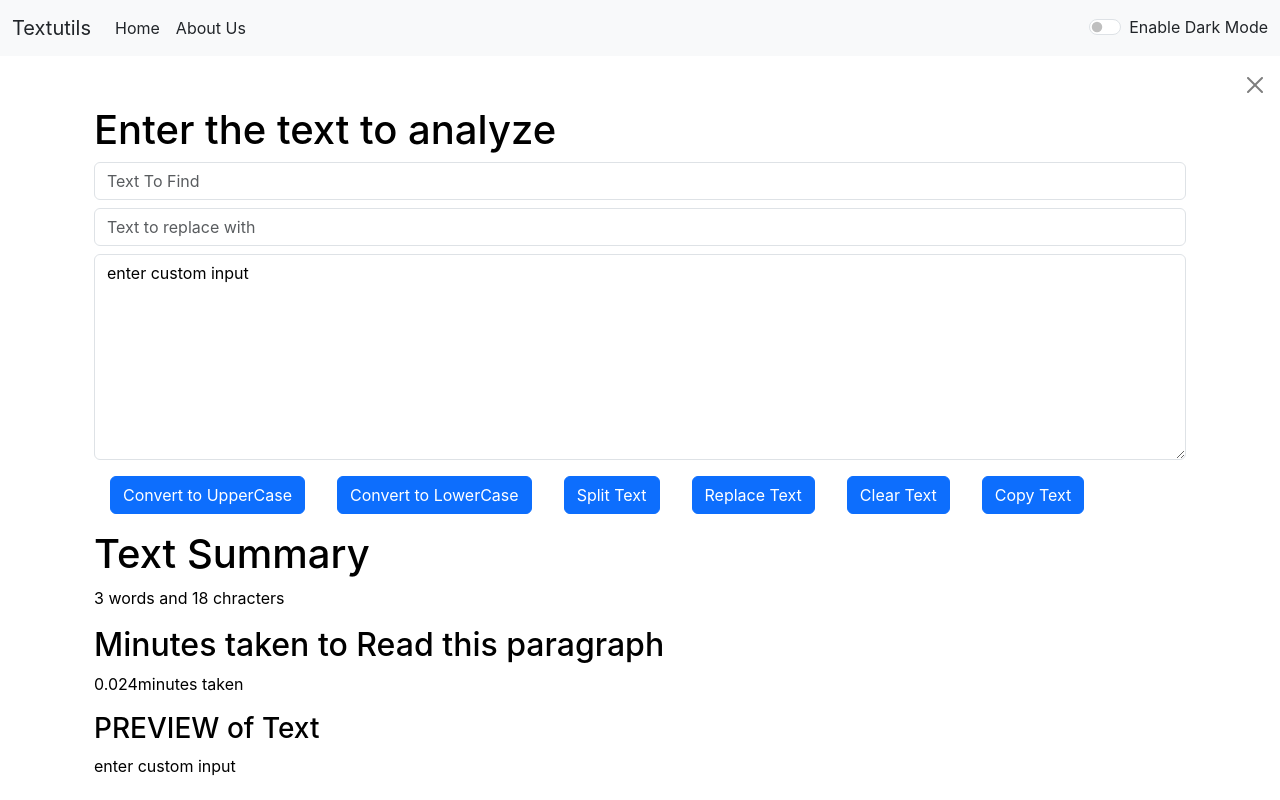
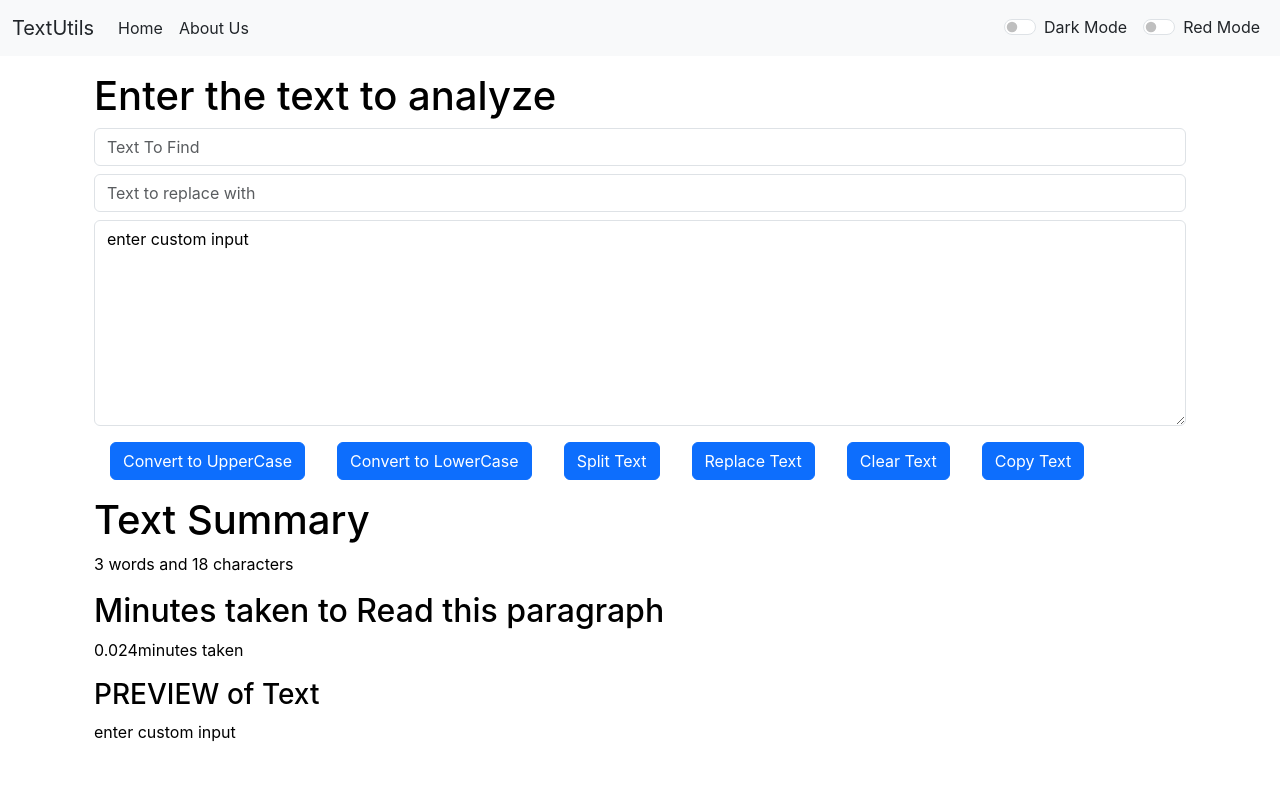
Before and after one commit to rkbharti/textUtils, a React (Create React App) app in the folder textutils/: page / in a window 1280 px wide. Built offline with nearby package versions, Linux system fonts and the light colour scheme.

Commit message:
make two toglle button for change theme as red , dark , and contant one is light mode  and fix bug of showing 1 character  as there were no text in text fiels

```diff
--- a/textutils/src/App.js
+++ b/textutils/src/App.js
@@ -1,62 +1,61 @@
 import { useState } from 'react';
-import  './App.js'
-// import AboutUs from './customComponents/AboutUs.js';
-import Navbar from './customComponents/Navbar.js'
-import Textform from './customComponents/Textform.js'
-import Alert from './customComponents/Alert.js'
+import './App.css';
+import Navbar from './customComponents/Navbar.js';
+import Textform from './customComponents/Textform.js';
+import Alert from './customComponents/Alert.js';
+// import Aboutus from './customComponents/Aboutus.js';
 
 function App() {
+  // State for theme management
+  const [mode, setMode] = useState('light');
+  const [alert, setAlert] = useState(null);
 
-   const[mode , setMode]= useState('light');{/*Initialize mode state with 'light' as default value*/}
-        // mode = current value, setMode = function to update it
-    const[alert , setAlert] = useState('null');
+  // Unified alert system
+  const showAlert = (message, type) => {
+    setAlert({ msg: message, type });
+    setTimeout(() => setAlert(null), 3000);
+  };
 
-       //set the setalert as method and use alert as an object
-        const showAlert = (message ,type) =>
-          setAlert({
-               msg :message,
-               type :type
-          })
-          setTimeout(() => {
-            setAlert("null");
-          }, 3000);
-
-   const toggleMode = ()=>{
-       if (mode === 'light' ) {
-           setMode ('dark');
-           document.body.style.backgroundColor='#042743'; // Dark blue background
-           document.body.style.color = 'white'; // Light text for dark mode
-           showAlert("Dark Mode is Enabled" ,"Success")
-       }
-       else {
-        setMode('light');
-        document.body.style.backgroundColor='white';  // Light background
-        document.body.style.color = 'black';  // Dark text for light mode
-         showAlert("Light Mode is Enabled" ,"Success")
-       }
-   }
+  // Theme toggle functions
+  const toggleMode = (selectedMode) => {
+    // Reset to light mode if clicking the currently active mode
+    if (mode === selectedMode) {
+      setMode('light');
+      document.body.style.backgroundColor = 'white';
+      document.body.style.color = 'black';
+      showAlert("Light Mode Enabled", "success");
+    }
+    // Otherwise set to selected mode
+    else {
+      setMode(selectedMode);
+      if (selectedMode === 'dark') {
+        document.body.style.backgroundColor = '#042743';
+        document.body.style.color = 'white';
+        showAlert("Dark Mode Enabled", "success");
+      } else if (selectedMode === 'red') {
+        document.body.style.backgroundColor = '#8B0000';
+        document.body.style.color = '#FFD700';
+        showAlert("Red Mode Enabled", "success");
+      }
+    }
+  };
   return (
-    // React Fragment (<>...</>) allows grouping without extra DOM nodes
     <>
-    {/* <Navbar  title= "Textutils"
-            aboutus="About Us" /> */}
-    <Navbar  title= "Textutils"
-             mode = {mode}
-             toggleMode= {toggleMode}
-
-             aboutus="About Us" />
-
-              <Alert alert ={alert}/>
-     <div className={`container my-3 text-${mode === 'light' ? 'dark' : 'light'}`}>  {/*Uses Template Literals for string manipulation */}
-            { <Textform  showAlert= {showAlert}heading =" Enter the text to analyze"
-                    mode = {mode}
-            />}
-              {/* <AboutUs/> */}
-    </div>
-
-
+      <Navbar
+        title="TextUtils"
+        aboutus="About Us"
+        mode={mode}
+        toggleMode={toggleMode}
+      />
+      <Alert alert={alert} />
+      <div className={`container my-3 text-${mode === 'light' ? 'dark' : 'light'}`}>
+        <Textform
+          heading="Enter the text to analyze"
+          mode={mode}
+          showAlert={showAlert}
+        />
+      </div>
     </>
-
   );
 }
 
--- a/textutils/src/customComponents/Alert.js
+++ b/textutils/src/customComponents/Alert.js
@@ -4,7 +4,11 @@ function Alert(props) {
     return(
             props.alert && <div className={`alert alert-${props.alert.type} alert-dismissible fade show`} role="alert">
                 <strong>{props.alert.type}</strong> {props.alert.msg}
-                <button type="button" className="btn-close" data-bs-dismiss="alert" aria-label="Close"></button>
+            </div>
+    )
+    return(
+            props.redAlert && <div className={`alert alert-${props.redAlert.type} alert-dismissible fade show`} role="alert">
+                <strong>{props.redAlert.type}</strong> {props.redAlert.msg}
             </div>
     )
 }
--- a/textutils/src/customComponents/Navbar.js
+++ b/textutils/src/customComponents/Navbar.js
@@ -1,48 +1,70 @@
 import React from 'react';
 import PropTypes from 'prop-types';
 
-export default function Navbar(props) {
-  // Determine text color based on mode
-  const textColor = props.mode === 'dark' ? 'light' : 'dark';
+export default function Navbar({ title, aboutus, mode, toggleMode }) {
+  // Dynamic text color calculation
+  const textColor = mode === 'light' ? 'dark' : 'light';
 
   return (
-    <div>
-      <nav className={`navbar navbar-expand-lg navbar-${props.mode} bg-${props.mode}`}>
+    <nav className={`navbar navbar-expand-lg navbar-${mode} bg-${mode}`}>
       <div className="container-fluid">
-          <a className={`navbar-brand text-${textColor}`} href="/">{props.title}</a>
-          <button className="navbar-toggler" type="button" data-bs-toggle="collapse" data-bs-target="#navbarSupportedContent" aria-controls="navbarSupportedContent" aria-expanded="false" aria-label="Toggle navigation">
+        <a className={`navbar-brand text-${textColor}`} href="/">{title}</a>
+
+        <button className="navbar-toggler" type="button" data-bs-toggle="collapse" data-bs-target="#navbarSupportedContent">
           <span className="navbar-toggler-icon"></span>
         </button>
+
         <div className="collapse navbar-collapse" id="navbarSupportedContent">
           <ul className="navbar-nav me-auto mb-2 mb-lg-0">
             <li className="nav-item">
-                <a className={`nav-link active text-${textColor}`} aria-current="page" href="/">Home</a>
+              <a className={`nav-link active text-${textColor}`} href="/">Home</a>
             </li>
             <li className="nav-item">
-                <a className={`nav-link text-${textColor}`} href="/">{props.aboutus}</a>
+              <a className={`nav-link text-${textColor}`} href="/">{aboutus}</a>
             </li>
           </ul>
-            <div className={`form-check form-switch text-${textColor}`}>
-              <input className="form-check-input" onClick={props.toggleMode} type="checkbox" role="switch" id="switchCheckDefault"/>
-              <label className="form-check-label" htmlFor="switchCheckDefault">
-                {props.mode === 'light' ? 'Enable Dark Mode' : 'Enable Light Mode'}
+
+          <div className="d-flex">
+            <div className={`form-check form-switch text-${textColor} mx-2`}>
+              <input
+                className="form-check-input"
+                onChange={() => toggleMode('dark')}
+                checked={mode === 'dark'}
+                type="checkbox"
+                id="darkModeToggle"
+              />
+              <label className="form-check-label" htmlFor="darkModeToggle">
+                Dark Mode
+              </label>
+            </div>
+
+            <div className={`form-check form-switch text-${textColor} mx-2`}>
+              <input
+                className="form-check-input"
+                onChange={() => toggleMode('red')}
+                checked={mode === 'red'}
+                type="checkbox"
+                id="redModeToggle"
+              />
+              <label className="form-check-label" htmlFor="redModeToggle">
+                Red Mode
               </label>
             </div>
           </div>
         </div>
+      </div>
     </nav>
-    </div>
   );
 }
 
 Navbar.propTypes = {
-  title: PropTypes.string,
-  aboutus: PropTypes.string,
-  mode: PropTypes.string.isRequired,
-  toggleMode: PropTypes.func.isRequired
+  title: PropTypes.string,  // Navbar title text
+  aboutus: PropTypes.string,  // About link text
+  mode: PropTypes.string.isRequired, // Current theme mode (required)
+  toggleMode: PropTypes.func.isRequired  // Theme change handler (required)
 };
 
 Navbar.defaultProps = {
-  title: 'Set editable Title here Too',
-  aboutus: 'About US'
+  title: 'TextUtils', //default title
+  aboutus: 'About Us' // default about us
 };
--- a/textutils/src/customComponents/Textform.js
+++ b/textutils/src/customComponents/Textform.js
@@ -42,6 +42,15 @@ export default function Textform(props) {
         navigator.clipboard.writeText(text.value)
         props.showAlert(" TEXT in CLIPBOARD", "success");
     }
+
+    const countWords = (text) => {
+        if (text.trim() === '') return 0;  // Handle empty or whitespace-only input
+        return text.trim().split(/\s+/).length;
+            };
+
+const countCharacters = (text) => {
+  return text.length;
+};
 
     const handleOnChange = (event) => {
         setText(event.target.value);
@@ -100,7 +109,7 @@ export default function Textform(props) {
             </div>
             <div className='container my-3'  style={{color:props.mode=== 'dark' ? 'white' :'black'}}>
                 <h1>Text Summary</h1>
-               <p> {text.split(" ").length} words and {text.length} chracters</p>
+               <p>{countWords(text)} words and {countCharacters(text)} characters</p>
             </div>
 
             <div className='container my-3'  style={{color:props.mode=== 'dark' ? 'white' :'black'}}>
```
Lines whose indentation alone changed are shown as unchanged.
